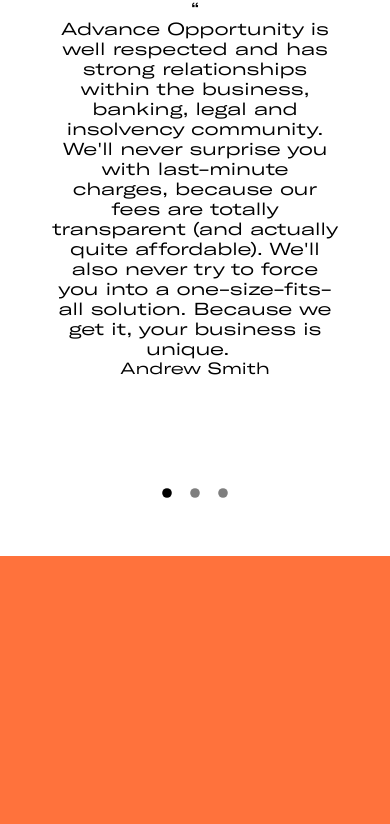
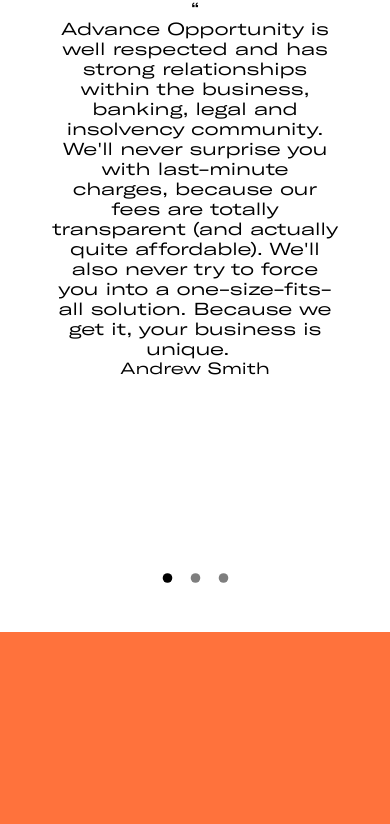
Before and after one commit to samairali/testimonial-slider, a PHP site: page / in a window 390 px wide. Shown: the part 895-1719 px from the top of the page. Before the commit the page ends 1451 px from the top, so only its background shows below. Run offline with PHP 8.4, Linux system fonts and the light colour scheme.

Commit message:
carouselheight

```diff
--- a/styles.css
+++ b/styles.css
@@ -51,12 +51,14 @@ body {
 }
 
 .CarouselNav {
-  display: flex;
-  justify-content: center;
-  position: absolute;
-  bottom: 25px;
-  left: 50%;
-  transform: translate(-50%,0%);
+    display: flex;
+    justify-content: center;
+    position: relative;
+    /* bottom: 25px; */
+    left: 50%;
+    transform: translate(-50%,0%);
+    margin-top: 0;
+    margin-bottom: 1rem;
 }
 
 .CarouselButton {
@@ -111,4 +113,14 @@ svg.CarouselButton {
     margin-top: 2rem;
     margin-bottom: 2rem;
   }
+  .CarouselNav {
+    display: flex;
+    justify-content: center;
+    position: relative;
+    /* bottom: 25px; */
+    left: 50%;
+    transform: translate(-50%,0%);
+    margin-top: 3rem;
+    margin-bottom: 1rem;
+  }
 }
```
